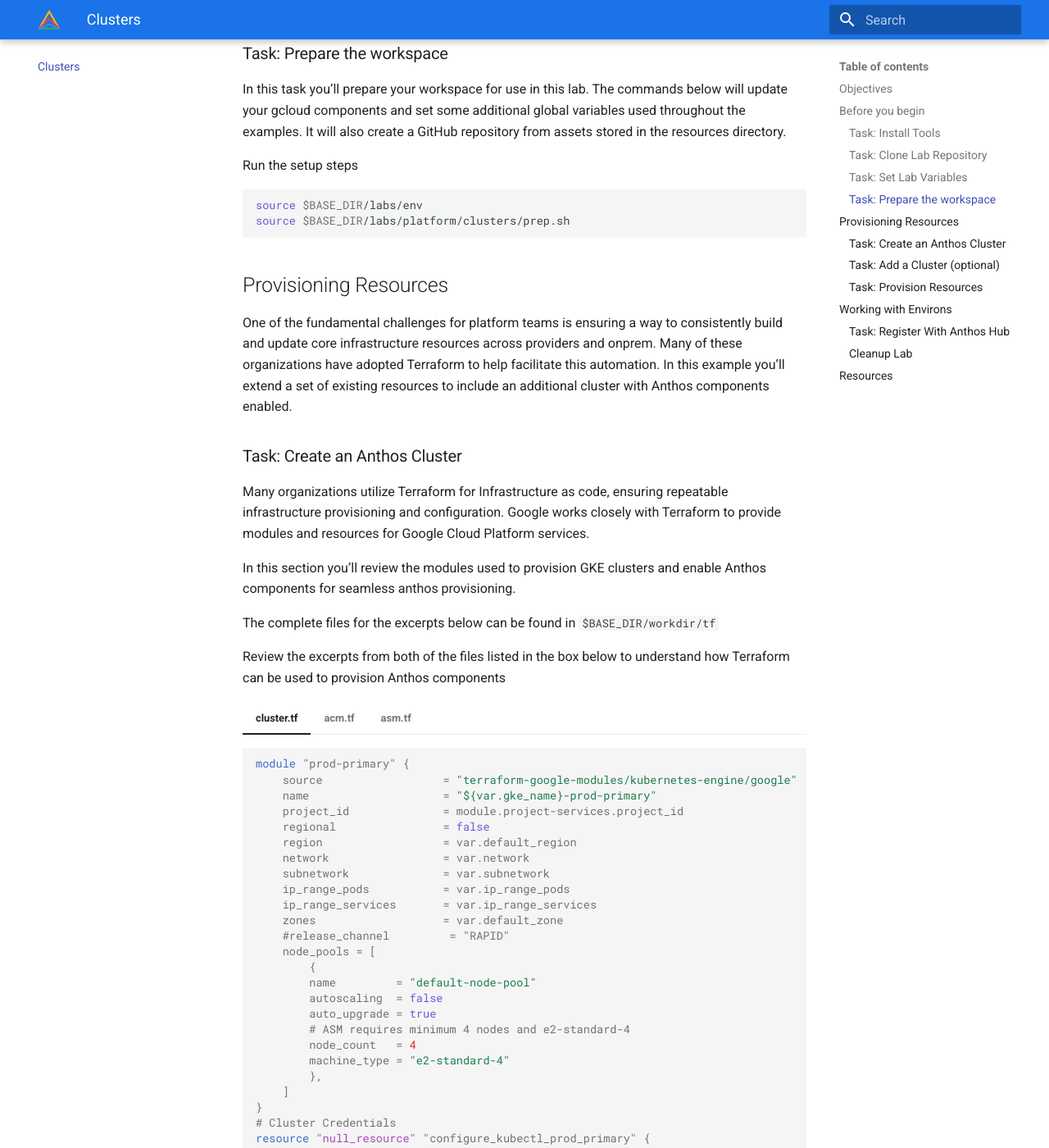
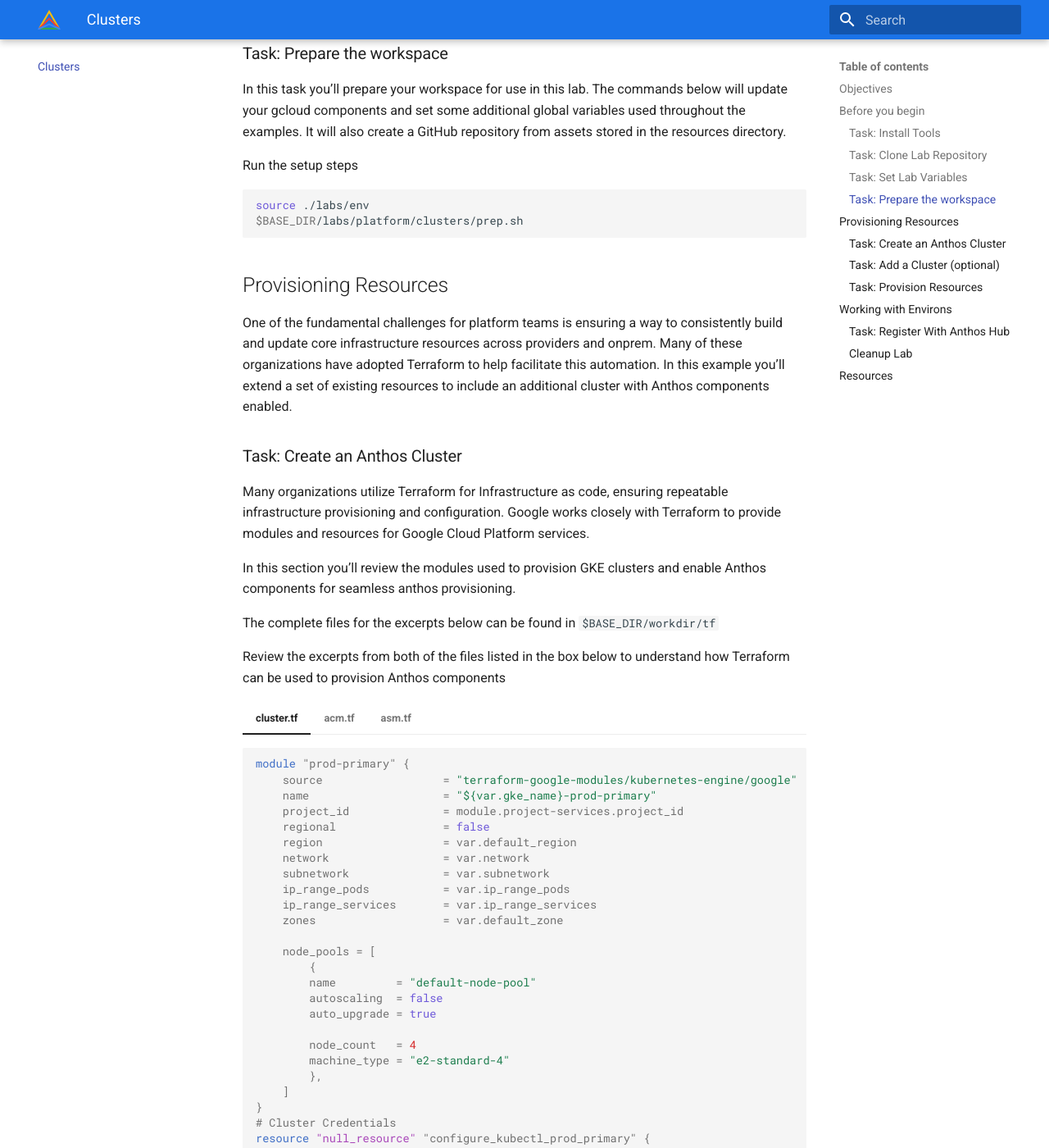
Before and after one commit to kevkim-codes/anthos-hydrated-config, an MkDocs documentation site: the page built from docs/platform/clusters.md, in a window 1280 px wide and 1400 px high, scrolled down 1396 px. Shown: the whole window at 82% size. Built offline with MkDocs 1.6.1 and Material for MkDocs 9.7.7, drawn with Linux system fonts in a browser that asks for light colours.

Commit message:
Doc updates for TF

````diff
--- a/docs/platform/clusters.md
+++ b/docs/platform/clusters.md
@@ -48,8 +48,8 @@ In this task you’ll prepare your workspace for use in this lab. The commands b
 
 Run the setup steps
 ```shell
-source $BASE_DIR/labs/env
-source $BASE_DIR/labs/platform/clusters/prep.sh
+source ./labs/env
+$BASE_DIR/labs/platform/clusters/prep.sh
 ```
 
 
@@ -83,13 +83,13 @@ Review the excerpts from both of the files listed in the box below to understand
         ip_range_pods           = var.ip_range_pods
         ip_range_services       = var.ip_range_services
         zones                   = var.default_zone
-        #release_channel         = "RAPID"
+
         node_pools = [
             {
             name         = "default-node-pool"
             autoscaling  = false
             auto_upgrade = true
-            # ASM requires minimum 4 nodes and e2-standard-4
+
             node_count   = 4
             machine_type = "e2-standard-4"
             },
````
